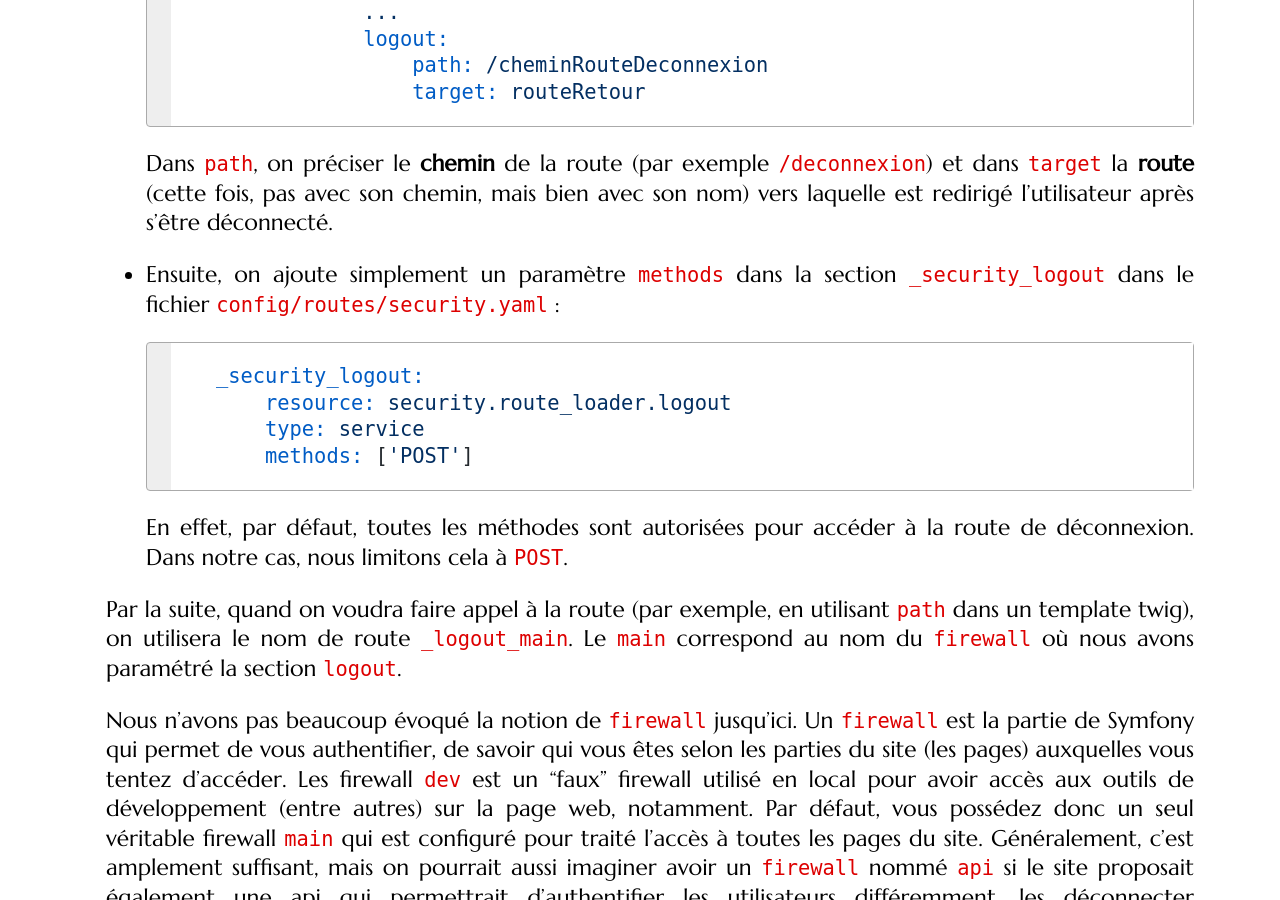
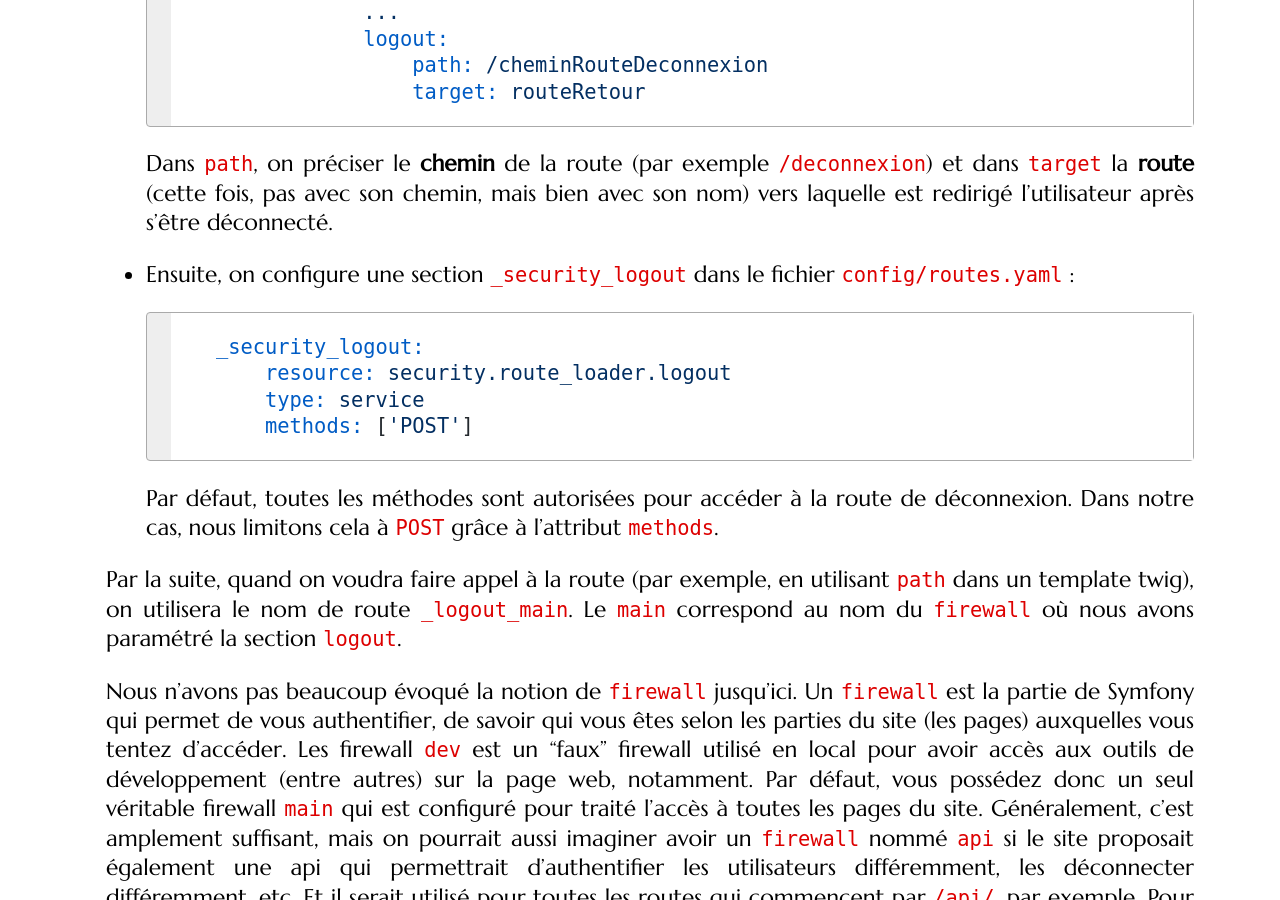
Before and after one commit to mgasquet/R5.A.05-ProgrammationAvancee-Web, a Jekyll site: the page built from tutorials/tutorial2.md, in a window 1280 px wide and 900 px high, scrolled down 20817 px. Built offline with Jekyll 4.4.1, drawn with Linux system fonts in a browser that asks for light colours; some web fonts are replaced.

Commit message:
Fix explications route déconnexion

````diff
--- a/tutorials/tutorial2.md
+++ b/tutorials/tutorial2.md
@@ -583,7 +583,7 @@ Maintenant, nous devons gérer la **déconnexion**. Cela est encore plus simple,
 
     Dans `path`, on préciser le **chemin** de la route (par exemple `/deconnexion`) et dans `target` la **route** (cette fois, pas avec son chemin, mais bien avec son nom) vers laquelle est redirigé l'utilisateur après s'être déconnecté.
 
-* Ensuite, on ajoute simplement un paramètre `methods` dans la section `_security_logout` dans le fichier `config/routes/security.yaml` :
+* Ensuite, on configure une section `_security_logout` dans le fichier `config/routes.yaml` :
 
     ```yaml
     _security_logout:
@@ -592,7 +592,7 @@ Maintenant, nous devons gérer la **déconnexion**. Cela est encore plus simple,
         methods: ['POST']
     ```
 
-    En effet, par défaut, toutes les méthodes sont autorisées pour accéder à la route de déconnexion. Dans notre cas, nous limitons cela à `POST`.
+    Par défaut, toutes les méthodes sont autorisées pour accéder à la route de déconnexion. Dans notre cas, nous limitons cela à `POST` grâce à l'attribut `methods`.
 
 Par la suite, quand on voudra faire appel à la route (par exemple, en utilisant `path` dans un template twig), on utilisera le nom de route `_logout_main`. Le `main` correspond au nom du `firewall` où nous avons paramétré la section `logout`.
 
````
